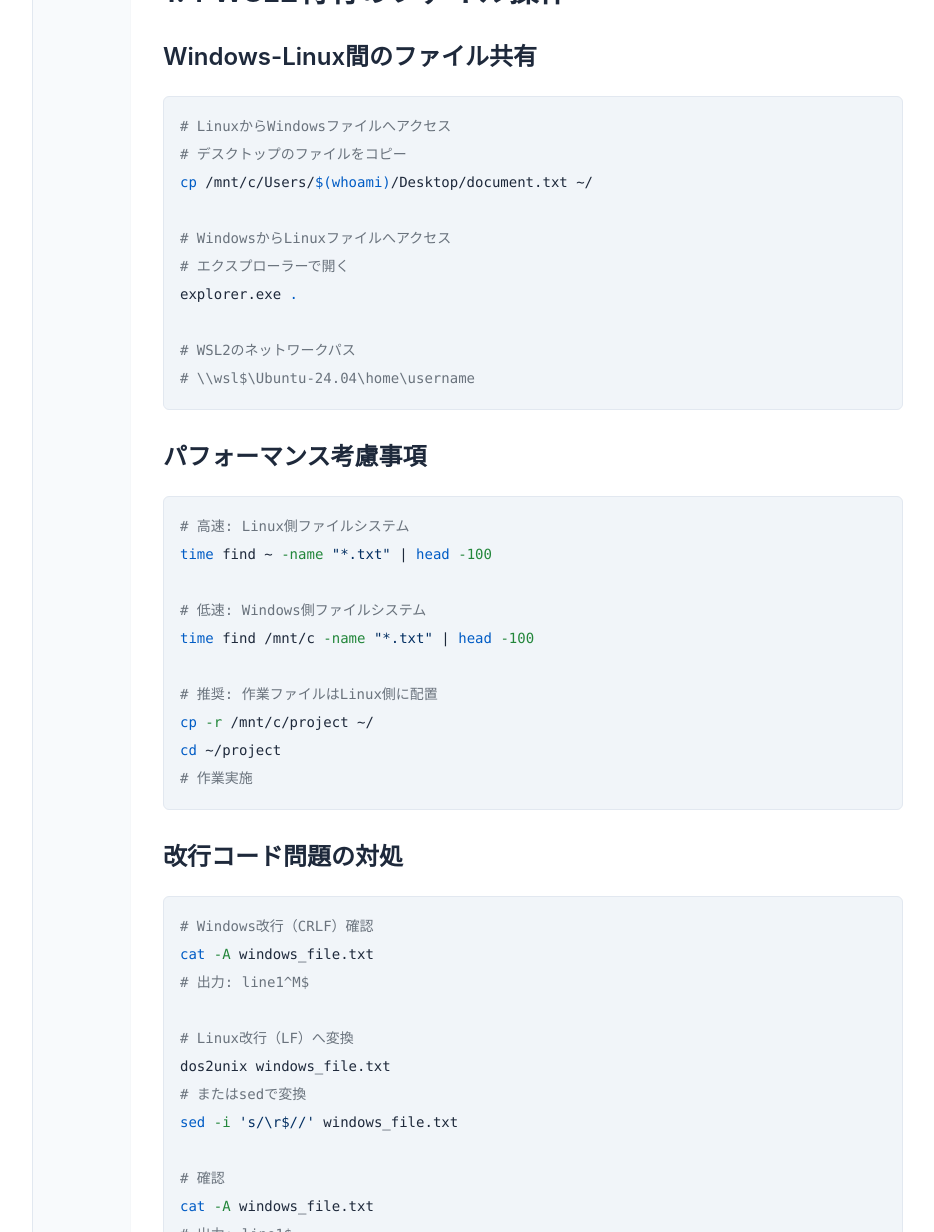
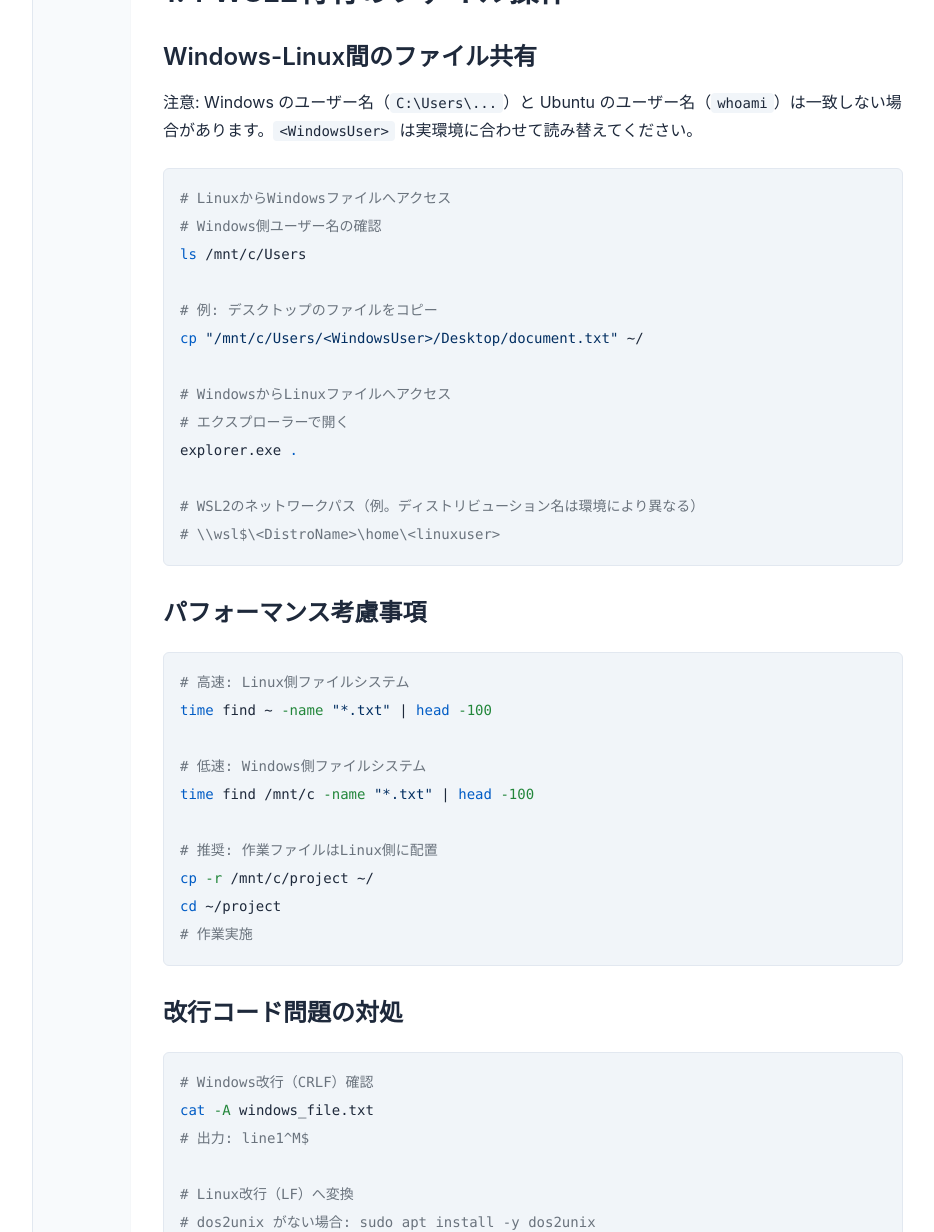
Before and after one commit to itdojp/wsl2-linux-essentials-book, a Jekyll site: the page built from docs/chapter1/index.md, in a window 1280 px wide and 1400 px high, scrolled down 10604 px, cut to the strip 168-1400 px from the top of the window. Shown: the whole strip, without its empty margins (247-1181 px from the left). Built offline with Jekyll 4.4.1, drawn with Linux system fonts in a browser that asks for light colours; some of the changed text lies outside the part shown.

Commit message:
docs: 例示の安全性/正確性の改善（第1-2章） (#117)
* docs: chapter1-2 の例示と安全性を改善

* docs: address remaining review feedback

````diff
--- a/docs/chapter1/index.md
+++ b/docs/chapter1/index.md
@@ -230,8 +230,8 @@ rm -r directory/
 # 強制削除（注意）
 rm -rf directory/
 
-# 安全な使用例
-rm -rf /home/$(whoami)/tmp/*
+# 安全な使用例（$HOME 配下に限定し、対象を確認してから実行）
+rm -rf -- "$HOME/tmp"/*
 # 危険な例（実行禁止）
 # rm -rf /  # システム全体削除
 ```
@@ -343,17 +343,22 @@ chmod 755 hello.sh
 
 ### Windows-Linux間のファイル共有
 
+注意: Windows のユーザー名（`C:\Users\...`）と Ubuntu のユーザー名（`whoami`）は一致しない場合があります。`<WindowsUser>` は実環境に合わせて読み替えてください。
+
 ```bash
 # LinuxからWindowsファイルへアクセス
-# デスクトップのファイルをコピー
-cp /mnt/c/Users/$(whoami)/Desktop/document.txt ~/
+# Windows側ユーザー名の確認
+ls /mnt/c/Users
+
+# 例: デスクトップのファイルをコピー
+cp "/mnt/c/Users/<WindowsUser>/Desktop/document.txt" ~/
 
 # WindowsからLinuxファイルへアクセス
 # エクスプローラーで開く
 explorer.exe .
 
-# WSL2のネットワークパス
-# \\wsl$\Ubuntu-24.04\home\username
+# WSL2のネットワークパス（例。ディストリビューション名は環境により異なる）
+# \\wsl$\<DistroName>\home\<linuxuser>
 ```
 
 ### パフォーマンス考慮事項
@@ -379,6 +384,7 @@ cat -A windows_file.txt
 # 出力: line1^M$
 
 # Linux改行（LF）へ変換
+# dos2unix がない場合: sudo apt install -y dos2unix
 dos2unix windows_file.txt
 # またはsedで変換
 sed -i 's/\r$//' windows_file.txt
@@ -407,7 +413,7 @@ cat -A windows_file.txt
 ```bash
 mkdir -p ~/project/{src/{main,test},docs,config}
 touch ~/project/README.md
-tree ~/project  # treeコマンドで確認（要インストール: sudo apt install tree）
+tree ~/project  # treeコマンドで確認（未導入の場合: sudo apt install -y tree）
 ```
 
 ### 演習2: ファイル操作練習
````
Also changed, not shown: docs/chapter2/index.md (+27 -17 lines).
